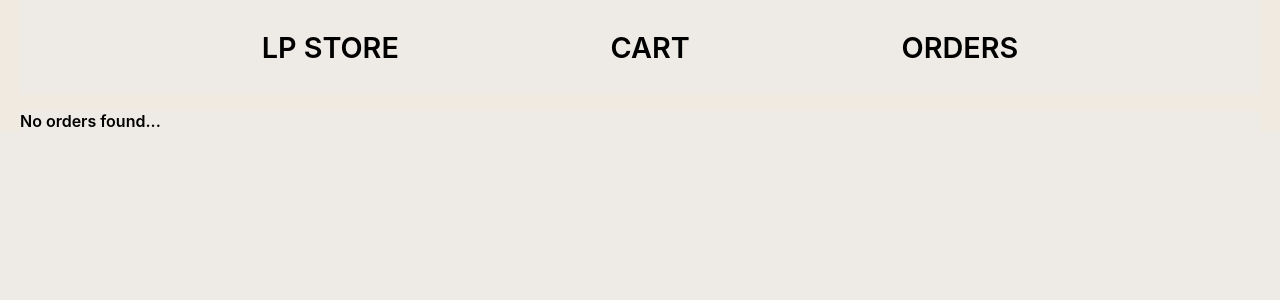
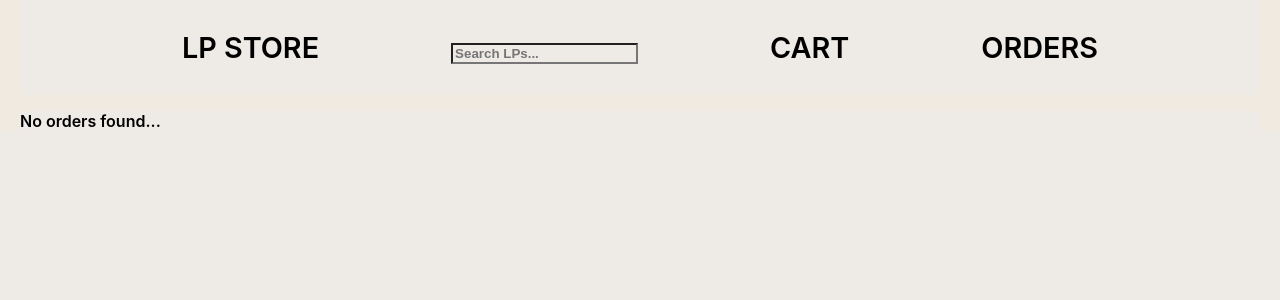
Before and after one commit to CarlssonOscar/lp-store, a React (Create React App) app: page /confirmation in a window 1280 px wide. Shown: the top 300 px of the page. Built offline with nearby package versions, Linux system fonts and the light colour scheme.

Commit message:
Finish app

```diff
--- a/src/components/Header.js
+++ b/src/components/Header.js
@@ -1,14 +1,28 @@
-import React, { useContext } from "react";
+import React, { useContext, useState } from "react";
 import { Link } from "react-router-dom";
 import StoreContext from "../contexts/StoreContext";
 
 const Header = () => {
-    const { calculateCartItems } = useContext(StoreContext);
+    const { calculateCartItems, searchLPs } = useContext(StoreContext);
     const cartItemsCount = calculateCartItems();
+    const [searchQuery, setSearchQuery] = useState("");
+
+    const handleSearch = (event) => {
+        event.preventDefault();
+        searchLPs(searchQuery);
+    };
 
     return (
         <header className="header">
             <Link to="/">LP STORE</Link>
+            <form onSubmit={handleSearch}>
+                <input
+                    type="text"
+                    placeholder="Search LPs..."
+                    value={searchQuery}
+                    onChange={(e) => setSearchQuery(e.target.value)}
+                />
+            </form>
             <Link to="/cart">
                 CART {cartItemsCount > 0 ? cartItemsCount : ""}
             </Link>
--- a/src/contexts/StoreProvider.js
+++ b/src/contexts/StoreProvider.js
@@ -9,6 +9,7 @@ const StoreProvider = ({ children }) => {
     const [cart, setCart] = useState([]); // State for the cart.
     const [inventory, setInventory] = useState(LPs); // State for the inventory.
     const [lastOrder, setLastOrder] = useState({ items: 0, total: 0 }); // State for the last order.
+    const [searchTerm, setSearchTerm] = useState(""); // State for the search term.
 
     // Function to add an item to the cart.
     const addToCart = (lp) => {
@@ -83,11 +84,18 @@ const StoreProvider = ({ children }) => {
         emptyCart();
     };
 
+    // Function to search LPs.
+    const searchLPs = (query) => {
+        setSearchTerm(query.toLowerCase());
+    };
+
     return (
         // The StoreContext.Provider component provides the state and functions to its children.
         <StoreContext.Provider
             value={{
-                inventory,
+                inventory: inventory.filter((lp) =>
+                    lp.title.toLowerCase().includes(searchTerm)
+                ),
                 cart,
                 addToCart,
                 removeFromCart,
@@ -96,6 +104,7 @@ const StoreProvider = ({ children }) => {
                 emptyCart,
                 lastOrder,
                 handleCheckout,
+                searchLPs,
             }}
         >
             {children}
```
